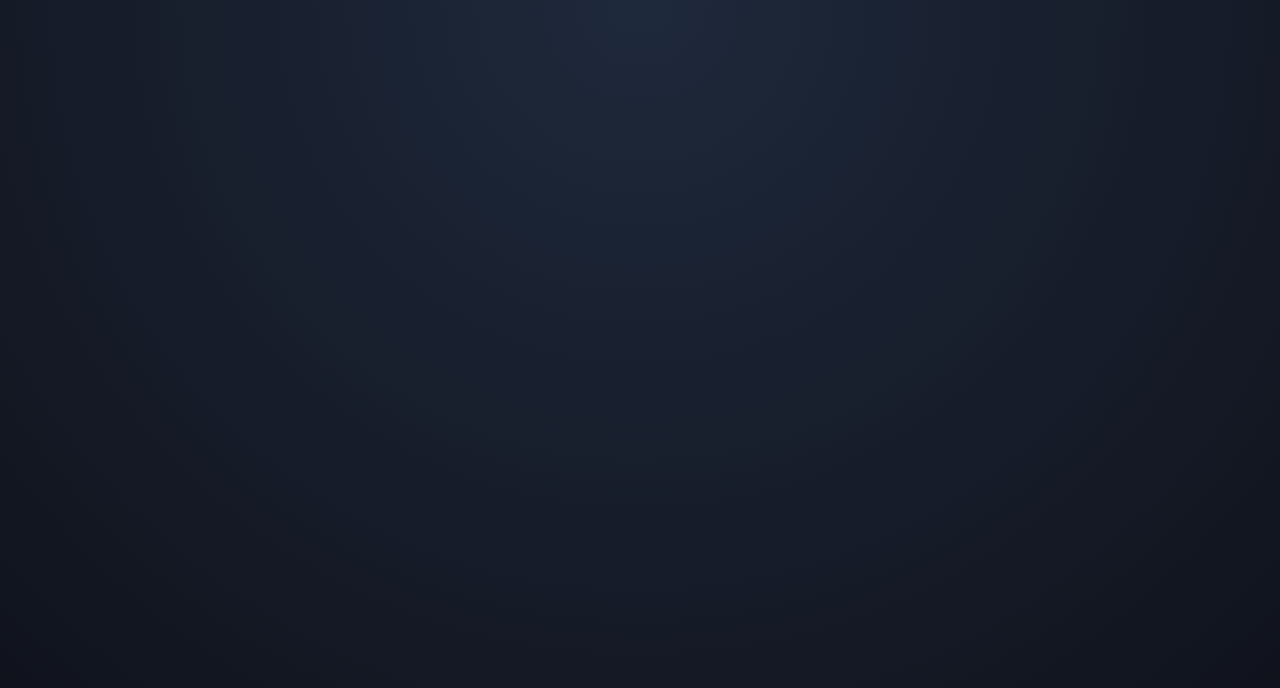
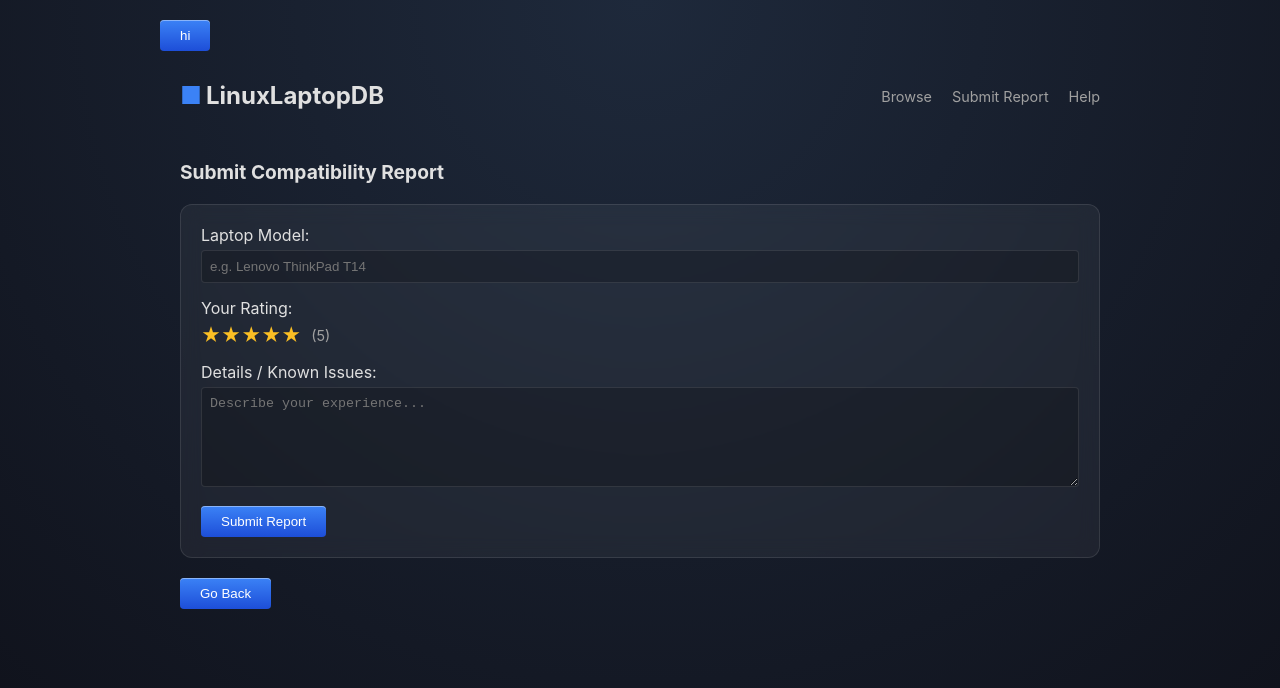
Before and after one commit to wwestrop/LinuxLaptopDB, a React (Vite) app: page /submit in a window 1280 px wide. Before the commit this address had no page. Shown: the top 688 px of the page. Built offline with nearby package versions, Linux system fonts and the light colour scheme.

Commit message:
Basic submission page

```diff
--- a/src/components/Header.tsx
+++ b/src/components/Header.tsx
@@ -9,7 +9,7 @@ const Header = () => {
       </Link>
       <nav>
         <Link to="/">Browse</Link>
-        <a href="#">Submit Report</a>
+        <Link to="/submit">Submit Report</Link>
         <a href="#">Help</a>
       </nav>
     </header>
--- /dev/null
+++ b/src/components/InteractiveRatingStars.tsx
@@ -0,0 +1,34 @@
+import React, { useState } from 'react';
+
+interface InteractiveRatingStarsProps {
+  value: number;
+  onChange: (value: number) => void;
+}
+
+const InteractiveRatingStars: React.FC<InteractiveRatingStarsProps> = ({ value, onChange }) => {
+  const [hoverValue, setHoverValue] = useState<number | null>(null);
+
+  const displayValue = hoverValue !== null ? hoverValue : value;
+
+  return (
+    <div className="interactive-rating-stars" style={{ display: 'inline-flex', alignItems: 'center', gap: '10px' }}>
+      <div className="stars" style={{ cursor: 'pointer', fontSize: '1.2rem', color: 'var(--accent-gold)' }}>
+        {[1, 2, 3, 4, 5].map((star) => (
+          <span
+            key={star}
+            onClick={() => onChange(star)}
+            onMouseEnter={() => setHoverValue(star)}
+            onMouseLeave={() => setHoverValue(null)}
+          >
+            {star <= displayValue ? '★' : '☆'}
+          </span>
+        ))}
+      </div>
+      <span style={{ color: 'var(--text-dim)', fontSize: '0.9rem' }}>
+        ({value})
+      </span>
+    </div>
+  );
+};
+
+export default InteractiveRatingStars;
--- a/src/index.tsx
+++ b/src/index.tsx
@@ -5,15 +5,18 @@ import './style.css';
 import HomePage from './pages/HomePage';
 import SearchResultsPage from './pages/SearchResultsPage';
 import ModelDetailsPage from './pages/ModelDetailsPage';
+import SubmitReportPage from './pages/SubmitReportPage';
 
 const App = () => {
   return (
     <div className="app">
+      <button>hi</button>
       <BrowserRouter>
         <Routes>
           <Route path="/" element={<HomePage />} />
           <Route path="/search" element={<SearchResultsPage />} />
           <Route path="/model/:id" element={<ModelDetailsPage />} />
+          <Route path="/submit" element={<SubmitReportPage />} />
         </Routes>
       </BrowserRouter>
     </div>
--- /dev/null
+++ b/src/pages/SubmitReportPage.tsx
@@ -0,0 +1,38 @@
+import React, { useState } from 'react';
+import Header from '../components/Header';
+import { useNavigate } from 'react-router';
+import InteractiveRatingStars from '../components/InteractiveRatingStars';
+
+const SubmitReportPage = () => {
+  const navigate = useNavigate();
+  const [rating, setRating] = useState(5);
+
+  return (
+    <div className="app">
+      <Header />
+      <main className="results-section">
+        <h2>Submit Compatibility Report</h2>
+        <div className="card">
+          <form onSubmit={(e) => { e.preventDefault(); alert(`Report submitted with rating ${rating} (simulated)`); navigate('/'); }}>
+            <div style={{ marginBottom: '15px' }}>
+              <label style={{ display: 'block', marginBottom: '5px' }}>Laptop Model:</label>
+              <input type="text" placeholder="e.g. Lenovo ThinkPad T14" style={{ width: '100%', padding: '8px', background: 'rgba(0,0,0,0.2)', border: '1px solid var(--card-border)', color: 'white', borderRadius: '4px' }} />
+            </div>
+            <div style={{ marginBottom: '15px' }}>
+              <label style={{ display: 'block', marginBottom: '5px' }}>Your Rating:</label>
+              <InteractiveRatingStars value={rating} onChange={setRating} />
+            </div>
+            <div style={{ marginBottom: '15px' }}>
+              <label style={{ display: 'block', marginBottom: '5px' }}>Details / Known Issues:</label>
+              <textarea placeholder="Describe your experience..." style={{ width: '100%', padding: '8px', background: 'rgba(0,0,0,0.2)', border: '1px solid var(--card-border)', color: 'white', borderRadius: '4px', minHeight: '100px' }}></textarea>
+            </div>
+            <button type="submit">Submit Report</button>
+          </form>
+        </div>
+        <button onClick={() => navigate(-1)} style={{ marginTop: '20px' }}>Go Back</button>
+      </main>
+    </div>
+  );
+};
+
+export default SubmitReportPage;
--- a/src/style.css
+++ b/src/style.css
@@ -9,6 +9,10 @@
   --accent-silver: #9ca3af;
   --accent-bronze: #d97706;
   --accent-platinum: #e5e7eb;
+}
+
+* {
+  box-sizing: border-box;
 }
 
 body {
```
